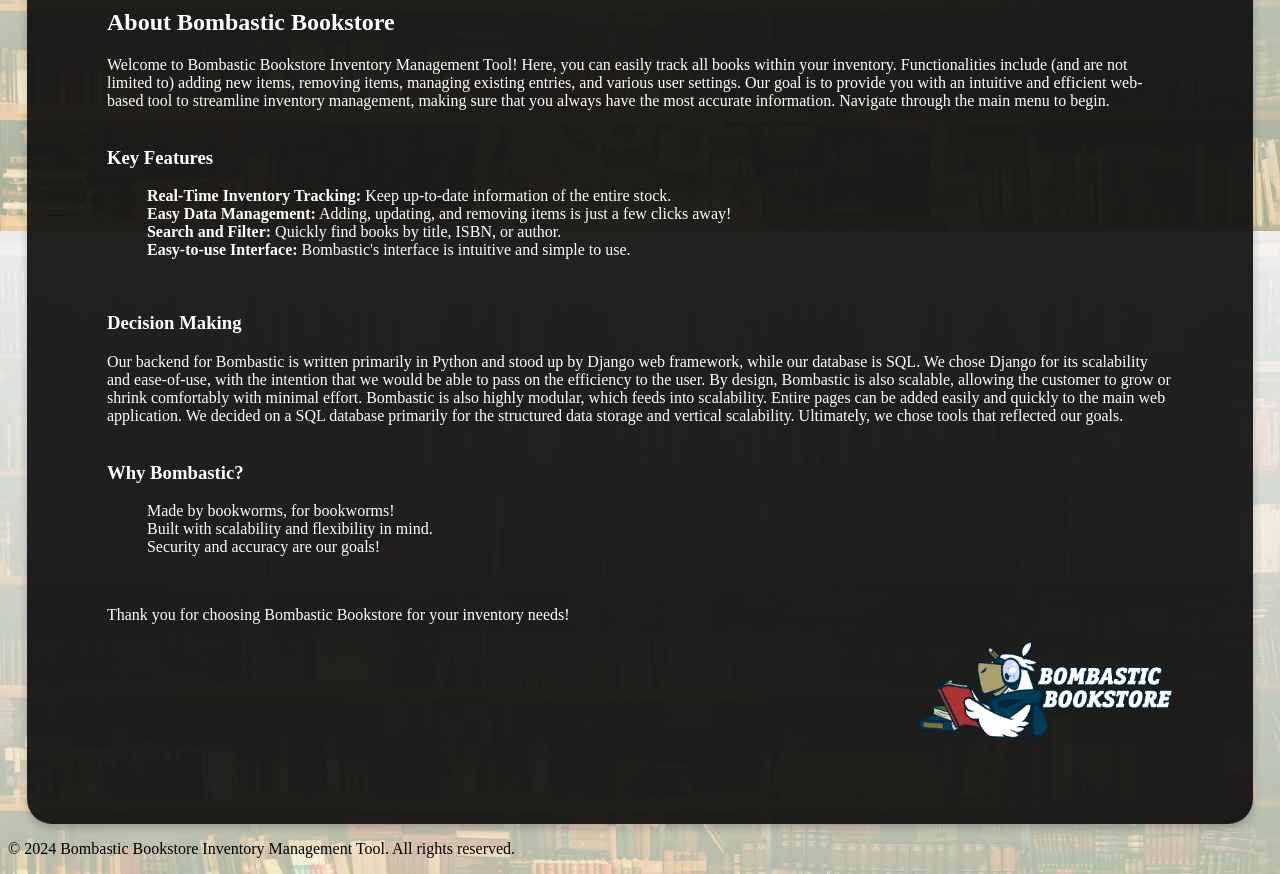
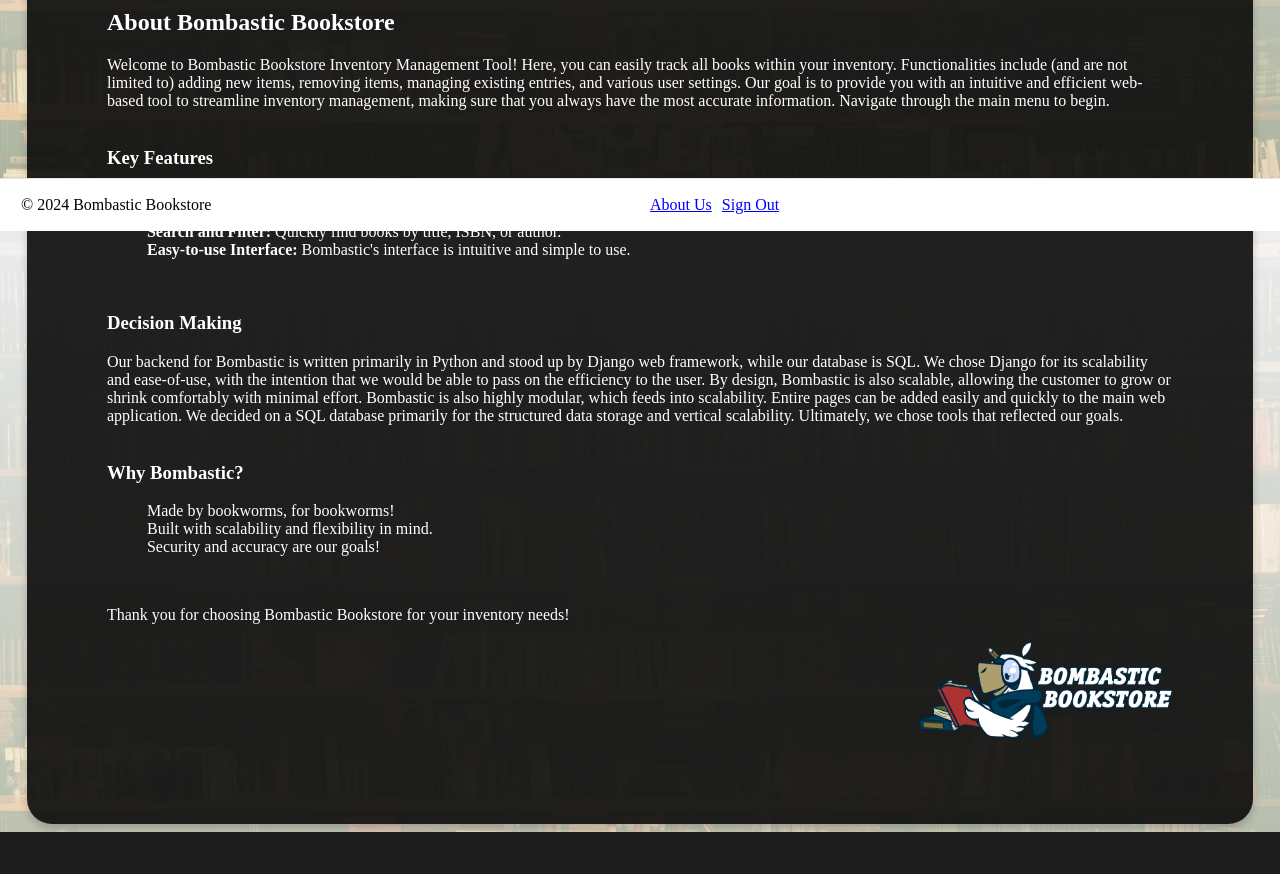
Before and after one commit to WakeTechBrandon/Bombastic-Bookstore, a Django app: page /about/ in a window 1280 px wide. Shown: the part 569-1443 px from the top of the page. After the commit the page ends 1401 px from the top, so only its background shows below. Run offline with Django 4.2, Linux system fonts and the light colour scheme.

Commit message:
corrections

```diff
--- /dev/null
+++ b/BombasticBookstore/bombasticbookstore/static/styles/footer.css
@@ -0,0 +1,66 @@
+footer {
+    z-index: 9;
+    display: flex;
+    flex-direction: row;
+    justify-content: space-between;
+    bottom: 0;
+    left: 0;
+    right: 0;
+
+    position: fixed;
+
+    color: black;
+    background-color: white;
+    border-top-width: 1px;
+    border-top-style: solid;
+    border-top-color: rgb(230, 230, 230);
+    padding: 1px;
+  }
+
+  .footer-section {
+    display: flex;
+    align-items: center;
+  }
+
+
+  .middle-footer,
+  .right-footer {
+    flex: 1;
+  }
+
+  .middle-footer {
+    text-align: center;
+  }
+
+  .left-footer {
+    flex: 1;
+    padding-left: 20px;
+    display: flex;
+    align-items: center;
+  }
+
+  .right-footer ul {
+    list-style: none;
+    margin: 0;
+    padding: 0;
+    display: flex;
+    justify-content: flex-end;
+    gap: 10px;
+  }
+
+  .right-footer ul li {
+    display: inline;
+  }
+
+  .right-footer ul li a {
+    text-decoration: underline;
+    color: blue;
+  }
+
+  .right-footer ul li a:visited {
+    color: purple;
+  }
+
+  .right-footer ul li a:hover {
+    color: darkblue;
+  }
--- a/BombasticBookstore/bombasticbookstore/templates/about.html
+++ b/BombasticBookstore/bombasticbookstore/templates/about.html
@@ -57,9 +57,6 @@
 			</div>
 		</div>
 	</main>
-	<footer>
-		<p>&copy; 2024 Bombastic Bookstore Inventory Management Tool. All rights reserved.</p>
-	</footer>
 </body>
 {% endblock %}
 </html>
--- a/BombasticBookstore/bombasticbookstore/templates/add_book/add_book.html
+++ b/BombasticBookstore/bombasticbookstore/templates/add_book/add_book.html
@@ -19,9 +19,6 @@
 		</form>
 	</div>
 </main>
-<footer>
-    <p>&copy; 2024 Bombastic Bookstore Inventory Management Tool. All rights reserved.</p>
-</footer>
 {% endblock %}
 </body>
 
--- a/BombasticBookstore/bombasticbookstore/templates/adjust_qty.html
+++ b/BombasticBookstore/bombasticbookstore/templates/adjust_qty.html
@@ -20,7 +20,3 @@
     </div>
 </main>
 {% endblock %}
-
-<footer>
-    <p>&copy; 2024 Bombastic Bookstore Inventory Management Tool. All rights reserved.</p>
-</footer>
--- a/BombasticBookstore/bombasticbookstore/templates/index.html
+++ b/BombasticBookstore/bombasticbookstore/templates/index.html
@@ -13,9 +13,6 @@
     <main>
         <div class="card-container">
             {% block content %}
-			<footer>
-				<p>&copy; 2024 Bombastic Bookstore Inventory Management Tool. All rights reserved.</p>
-			</footer>
             {% endblock %}
             <div class="card">
                 <nav>
--- a/BombasticBookstore/bombasticbookstore/templates/logo.html
+++ b/BombasticBookstore/bombasticbookstore/templates/logo.html
@@ -9,6 +9,7 @@
     <link rel="stylesheet" href="{% static 'styles/theme.css' %}" id="theme-link">
     <link rel="stylesheet" href="{% static 'styles/general.css' %}">
     <link rel="stylesheet" href="{% static 'styles/header.css' %}">
+    <link rel="stylesheet" href="{% static 'styles/footer.css' %}">
     <script src="{% static 'js/nav.js' %}" defer></script>
     <style>
         body {
@@ -32,6 +33,7 @@
             <p>Welcome, {{ user.username }}!</p>
         </div>
     </header>
+
     <nav class="nav-bar theme-dependent" id="nav-bar">
         <ul>
             <li><a href="{% url 'index' %}">Main</a></li>
@@ -44,7 +46,20 @@
             <li><a href="{% url 'logout' %}">Sign Out</a></li>
         </ul>
     </nav>
+
     {% block content %}
     {% endblock %}
+
+    <footer class="theme-dependent">
+        <div class="footer-section left-footer">
+            <p>&copy; 2024 Bombastic Bookstore</p>
+        </div>
+        <div class="footer-section right-footer">
+            <ul>
+                <li><a href="{% url 'about' %}">About Us</a></li>
+				<li><a href="{% url 'logout' %}">Sign Out</a></li>
+            </ul>
+        </div>
+    </footer>
 </body>
 </html>
--- a/BombasticBookstore/bombasticbookstore/templates/remove_confirmation.html
+++ b/BombasticBookstore/bombasticbookstore/templates/remove_confirmation.html
@@ -24,7 +24,4 @@
         <a href="{% url 'index' %}">Cancel</a>
     </form>
 </body>
-<footer>
-    <p>&copy; 2024 Bombastic Bookstore Inventory Management Tool. All rights reserved.</p>
-</footer>
 </html>
--- a/BombasticBookstore/bombasticbookstore/templates/report.html
+++ b/BombasticBookstore/bombasticbookstore/templates/report.html
@@ -50,8 +50,5 @@
 		</table>
 	</main>
 </body>
-<footer>
-    <p>&copy; 2024 Bombastic Bookstore Inventory Management Tool. All rights reserved.</p>
-</footer>
 </html>
 {% endblock %}
--- a/BombasticBookstore/bombasticbookstore/templates/search_results.html
+++ b/BombasticBookstore/bombasticbookstore/templates/search_results.html
@@ -46,9 +46,6 @@
       <br>
         {% endfor %}
     </ul>
-	<footer>
-		<p>&copy; 2024 Bombastic Bookstore Inventory Management Tool. All rights reserved.</p>
-	</footer>
 	{% endblock %}
 </body>
 </html>
--- a/BombasticBookstore/bombasticbookstore/templates/user_settings/user_settings.html
+++ b/BombasticBookstore/bombasticbookstore/templates/user_settings/user_settings.html
@@ -26,9 +26,6 @@
 		</div>
 	</div>
 </main>
-<footer>
-    <p>&copy; 2024 Bombastic Bookstore Inventory Management Tool. All rights reserved.</p>
-</footer>
 {% endblock %}
 </body>
 </html>
--- a/BombasticBookstore/bombasticbookstore/templates/view_all.html
+++ b/BombasticBookstore/bombasticbookstore/templates/view_all.html
@@ -96,9 +96,6 @@
 	</div>
 </main>
 </body>
-<footer>
-  <p>&copy; 2024 Bombastic Bookstore Inventory Management Tool. All rights reserved.</p>
-</footer>
 {% endblock %}
 </body>
 
```
Lines whose indentation alone changed are shown as unchanged.
